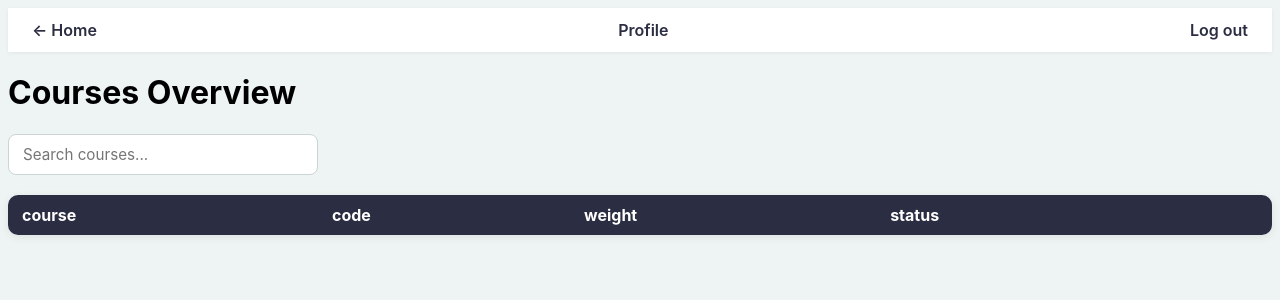
After one commit to hadi-lab/uni_system, a Flask app: page /coursesoverview in a window 1280 px wide. The commit adds this page. Shown: the top 300 px of the page. Run offline with Flask 3, Linux system fonts and the light colour scheme; the visitor is signed in with stand-in values (Sample User, id 1); lists and menus that the app fills with data are empty.

Commit message:
complete single-semester system: auth, programs, weighted grading, prereqs, enrollment caps, full UI

```diff
--- a/app.py
+++ b/app.py
@@ -36,12 +36,13 @@ class exams(db.Model):
     course_code = db.Column(db.Integer, db.ForeignKey('courses.code'),nullable=False)
     date=db.Column(db.Date,nullable=False)
     name = db.Column(db.String(200))
+    weight=db.Column(db.Integer,nullable=False)
 class assignments(db.Model):
     assignment_id=db.Column(db.Integer,primary_key=True)
     course_code = db.Column(db.Integer, db.ForeignKey('courses.code'),nullable=False)
     name = db.Column(db.String(200))
     date = db.Column(db.Date, nullable=False)
-
+    weight=db.Column(db.Integer,nullable=False)
 class program(db.Model):
     id = db.Column(db.Integer, primary_key=True)
     name = db.Column(db.String(200))
@@ -62,6 +63,14 @@ class assignment_grades(db.Model):
 class prerequisites(db.Model):
     course_code = db.Column(db.Integer, db.ForeignKey('courses.code'), primary_key=True)
     required_course = db.Column(db.Integer, db.ForeignKey('courses.code'), primary_key=True)
+
+def weight_ok(coursecode, new_weight):
+    total = 0
+    for e in exams.query.filter_by(course_code=coursecode).all():
+        total += e.weight
+    for a in assignments.query.filter_by(course_code=coursecode).all():
+        total += a.weight
+    return total + int(new_weight) <= 100
 
 def in_program(s_id, coursecode):
     me = student.query.get(s_id)
@@ -117,6 +126,10 @@ def password_ok(pw):
 
 @app.route('/login',methods=['GET','POST'])
 def login():
+    if session.get('student_id'):
+        return redirect(url_for('options'))
+    if session.get('is_staff'):
+        return redirect(url_for('staff_entry'))
     if request.method=='POST':
         found=student.query.filter_by(email=request.form['email']).first()
         if found and check_password_hash(found.password_hash,request.form['password']):
@@ -212,15 +225,32 @@ def gradingpage():
     all_courses=courses.query.all()
     chosen=request.values.get('course_code')
     roster=None
-    item=None
     items_exams=None
     items_assignments=None
+    graded_exam_ids=set()
+    graded_assignment_ids=set()
+    all_grades = {}
     if chosen:
         student_ids=[r.student_id for r in registered.query.filter_by(course_code=chosen).all()]
         roster=student.query.filter(student.id.in_(student_ids)).all()
         items_exams=exams.query.filter_by(course_code=chosen).all()
         items_assignments=assignments.query.filter_by(course_code=chosen).all()
-    return render_template('gradingpage.html', courses=all_courses, chosen=chosen,roster=roster, items_exams=items_exams, items_assignments=items_assignments)
+        for e in items_exams:
+            all_grades[f'exam:{e.exam_id}'] = {
+                g.student_id: g.grade
+                for g in exam_grades.query.filter_by(exam_id=e.exam_id).all()
+            }
+        for a in items_assignments:
+            all_grades[f'assignment:{a.assignment_id}'] = {
+                g.student_id: g.grade
+                for g in assignment_grades.query.filter_by(assignment_id=a.assignment_id).all()
+            }
+
+        exam_ids = [e.exam_id for e in items_exams]
+        assignment_ids = [a.assignment_id for a in items_assignments]
+        graded_exam_ids = {g.exam_id for g in exam_grades.query.filter(exam_grades.exam_id.in_(exam_ids)).all()}
+        graded_assignment_ids = {g.assignment_id for g in assignment_grades.query.filter(assignment_grades.assignment_id.in_(assignment_ids)).all()}
+    return render_template('gradingpage.html', courses=all_courses, chosen=chosen,roster=roster, items_exams=items_exams, items_assignments=items_assignments,graded_exam_ids=graded_exam_ids,graded_assignment_ids=graded_assignment_ids,all_grades=all_grades)
 @app.route('/gradeitem',methods=['POST'])
 @staff_required
 def grade_item():
@@ -297,18 +327,21 @@ def addassignment():
 
     if request.method=='POST':
         course_id=request.form['coursecode']
-        assignment_id=request.form['assignmentid']
         assignment_name=request.form['name']
         date=request.form['date']
+        weight=request.form['weight']
         date_obj = datetime.strptime(date, '%Y-%m-%d').date()
-        newassignment=assignments(course_code=course_id,assignment_id=assignment_id,date=date_obj,name=assignment_name)
+        newassignment=assignments(course_code=course_id,date=date_obj,name=assignment_name,weight=weight)
         if not courses.query.get(course_id):
             return render_template('backdoor.html',error='invalid course',programs=program.query.all(),courses=courses.query.all())
+        if not weight_ok(course_id, weight):
+            return render_template('backdoor.html', error='weights would exceed 100 for this course',programs=program.query.all(), courses=courses.query.all())
+
         try:
             db.session.add(newassignment)
             db.session.commit()
             return redirect(url_for('backdoor', added='assignment'))
-        except:
+        except Exception:
             db.session.rollback()
             return 'error'
     return render_template('backdoor.html',programs=program.query.all(),courses=courses.query.all())
@@ -318,27 +351,32 @@ def addassignment():
 def addexam():
     if request.method=='POST':
         course_id=request.form['coursecode']
-        exam_id=request.form['examid']
         exam_name=request.form['name']
         date=request.form['date']
+        weight=request.form['weight']
         date_obj = datetime.strptime(date, '%Y-%m-%d').date()
-        newexam=exams(course_code=course_id,name=exam_name,exam_id=exam_id,date=date_obj)
+        newexam=exams(course_code=course_id,name=exam_name,date=date_obj,weight=weight)
+
         if not courses.query.get(course_id):
             return render_template('backdoor.html',error='invalid course',programs=program.query.all(),courses=courses.query.all())
+        if not weight_ok(course_id, weight):
+            return render_template('backdoor.html', error='weights would exceed 100 for this course',programs=program.query.all(), courses=courses.query.all())
         try:
             db.session.add(newexam)
             db.session.commit()
             return redirect(url_for('backdoor', added='exam'))
-        except:
+        except Exception:
             db.session.rollback()
             return 'error'
     return render_template('backdoor.html',programs=program.query.all(),courses=courses.query.all())
+
+
 @app.route('/addprogram',methods=['GET','POST'])
 def addprogram():
     if request.method=='POST':
         name=request.form['name']
-        id=request.form['programid']
-        new=program(id=id,name=name)
+
+        new=program(name=name)
         try:
             db.session.add(new)
             db.session.commit()
@@ -376,11 +414,22 @@ def registering():
         me=student.query.get(s_id)
         all_courses=courses.query.join(program_courses).filter(program_courses.program_id == me.program_id).all()
 
-        registered_codes=[r.course_code for r in registered.query.filter_by(student_id=s_id).all()]
-        allowed = [c for c in all_courses if meets_prereqs(s_id, c.code)]
+        my_reg = registered.query.filter_by(student_id=s_id).all()
+        registered_codes = [r.course_code for r in my_reg if r.grade is None]
+        completed_codes  = [r.course_code for r in my_reg if r.grade is not None]
+        allowed = [c for c in all_courses if c.code not in completed_codes and meets_prereqs(s_id, c.code)]
         return render_template('client.html',courses=allowed,s_id=s_id,registered_codes=registered_codes)
     except:
         return 'error'
+@app.route('/mycourses')
+@student_required
+def my_courses():
+    s_id = session.get('student_id')
+    rows = registered.query.filter_by(student_id=s_id).all()
+    course_lookup = {c.code: c.name for c in courses.query.all()}
+    in_progress = [{'course': course_lookup[r.course_code]} for r in rows if r.grade is None]
+    completed   = [{'course': course_lookup[r.course_code], 'grade': r.grade,'passed': r.grade >= PASS_MARK} for r in rows if r.grade is not None]
+    return render_template('mycourses.html', in_progress=in_progress, completed=completed)
 
 @app.route('/dashboard')
 @student_required
@@ -437,8 +486,9 @@ def results():
     s_id = session.get('student_id')
     rows = registered.query.filter_by(student_id=s_id).all()
     course_lookup = {c.code: c.name for c in courses.query.all()}
-    results = [{'course': course_lookup[r.course_code],'grade': r.grade,'passed': r.grade is not None and r.grade >= PASS_MARK}for r in rows]
-    return render_template('results.html', results=results)
+    in_progress = [{'course': course_lookup[r.course_code]} for r in rows if r.grade is None]
+    results = [{'course': course_lookup[r.course_code], 'grade': r.grade, 'passed': r.grade >= PASS_MARK} for r in rows if r.grade is not None]
+    return render_template('results.html', results=results,in_progress=in_progress)
 
 
 @app.route('/staff-login',methods=['GET','POST'])
@@ -454,6 +504,34 @@ def staff_login():
             return render_template('staff-login.html', error='wrong password')
     return render_template('staff-login.html')
 
+@app.route('/profile')
+@student_required
+def profile():
+    s_id = session.get('student_id')
+    me = student.query.get(s_id)
+    program_name = program.query.get(me.program_id).name if me.program_id else None
+    return render_template('profile.html', student=me, program_name=program_name)
+
+@app.route('/coursesoverview')
+@staff_required
+def courses_overview():
+    all_courses = courses.query.all()
+    summary = []
+    for c in all_courses:
+        total = (sum(e.weight for e in exams.query.filter_by(course_code=c.code).all())+ sum(a.weight for a in assignments.query.filter_by(course_code=c.code).all()))
+        summary.append({'course': c.name, 'code': c.code,'total_weight': total, 'complete': total == 100})
+    return render_template('coursesoverview.html', summary=summary)
+
+@app.route('/coursedetail/<int:code>')
+@staff_required
+def course_detail(code):
+    course = courses.query.get(code)
+    if not course:
+        return 'no such course', 404
+    c_exams = exams.query.filter_by(course_code=code).all()
+    c_assignments = assignments.query.filter_by(course_code=code).all()
+    total = sum(e.weight for e in c_exams) + sum(a.weight for a in c_assignments)
+    return render_template('coursedetail.html', course=course,exams=c_exams, assignments=c_assignments,total_weight=total, complete=(total == 100))
 
 
 
--- a/static/styles.css
+++ b/static/styles.css
@@ -294,3 +294,78 @@ button, input, select {
     font-family: inherit;
     cursor: pointer;
 }
+.results-page { max-width: 700px; margin: 40px auto; }
+.results-page h1 { color: var(--navy); text-align: left;}
+.results-page h2 { color: var(--navy); margin-top: 32px; margin-bottom: 12px; }
+.topnav {
+    display: flex;
+    justify-content: space-between;
+    padding: 12px 24px;
+    background: white;
+    box-shadow: 0 1px 4px rgba(0,0,0,0.06);
+    margin-bottom: 20px;
+}
+.topnav a { text-decoration: none; color: var(--navy); font-weight: 600; }
+.topnav a:hover { color: var(--teal); }
+.profile-page { max-width: 480px; margin: 40px auto; }
+
+.profile-card {
+    background: white;
+    border-radius: 12px;
+    padding: 36px;
+    box-shadow: 0 2px 8px rgba(0,0,0,0.08);
+    text-align: center;
+}
+
+.avatar {
+    width: 72px; height: 72px;
+    border-radius: 50%;
+    background: var(--teal);
+    color: white;
+    font-size: 1.6em;
+    font-weight: bold;
+    display: flex;
+    align-items: center;
+    justify-content: center;
+    margin: 0 auto 16px;
+    text-transform: uppercase;
+}
+
+.profile-card h1 { color: var(--navy); margin: 0 0 24px; }
+
+.profile-field {
+    display: flex;
+    justify-content: space-between;
+    padding: 12px 0;
+    border-bottom: 1px solid #eef3f4;
+    text-align: left;
+}
+.profile-field:last-child { border-bottom: none; }
+
+.field-label { color: #778; font-size: 0.9em; }
+.field-value { color: var(--navy); font-weight: 600; }
+.detail-page { max-width: 700px; margin: 40px auto; }
+.detail-page h1 { color: var(--navy); }
+.detail-page h2 { color: var(--navy); margin-top: 28px; }
+
+.back-link { color: var(--teal); text-decoration: none; font-size: 0.9em; }
+.back-link:hover { text-decoration: underline; }
+
+.weight-status { font-weight: 600; }
+.weight-status.ok { color: var(--green); }
+.weight-status.warn { color: var(--red); }
+.hub-cards { max-width: 900px; margin: 0 auto; }
+.overview #search {
+    padding: 10px 14px;
+    border: 1.5px solid #ccd4d6;
+    border-radius: 8px;
+    font-family: inherit;
+    font-size: 0.95em;
+    width: 280px;
+    margin-bottom: 20px;
+    background: white;
+}
+.overview #search:focus {
+    outline: none;
+    border-color: var(--teal);
+}
--- a/templates/base.html
+++ b/templates/base.html
@@ -7,6 +7,25 @@
     <title>{% block title %}University System{% endblock %}</title>
 </head>
 <body>
+
+    {% if session.get('student_id') %}
+    <nav class="topnav">
+        {% if request.endpoint != 'options' %}
+        <a href="/options">← Home</a>
+        {% endif %}
+        {% if request.endpoint != 'profile' %}
+            <a href="/profile">Profile</a>
+        {% endif %}
+        <a href="/logout">Log out</a>
+    </nav>
+    {% elif session.get('is_staff') %}
+    <nav class="topnav">
+        {% if request.endpoint != 'staff_entry' %}
+            <a href="/staff_entry">← Home</a>
+        {% endif %}
+        <a href="/logout">Log out</a>
+    </nav>
+    {% endif %}
     {% block content %}{% endblock %}
 </body>
 </html>
--- /dev/null
+++ b/templates/coursesoverview.html
@@ -0,0 +1,40 @@
+{% extends "base.html" %}
+{% block content %}
+<div class="overview">
+    <h1>Courses Overview</h1>
+
+    <input type="text" id="search" placeholder="Search courses..." onkeyup="filterCourses()">
+
+    <table id="coursetable">
+        <thead>
+            <tr><th>course</th> <th>code</th> <th>weight</th> <th>status</th> <th></th></tr>
+        </thead>
+        <tbody>
+        {% for c in summary %}
+        <tr>
+            <td>{{ c.course }}</td>
+            <td>{{ c.code }}</td>
+            <td>{{ c.total_weight }}%</td>
+            <td>
+                {% if c.complete %}<span class="badge pass">complete</span>
+                {% else %}<span class="badge fail">incomplete</span>{% endif %}
+            </td>
+            <td><a href="/coursedetail/{{ c.code }}">view</a></td>
+        </tr>
+        {% endfor %}
+        </tbody>
+    </table>
+</div>
+
+<script>
+function filterCourses() {
+    const q = document.getElementById('search').value.toLowerCase();
+    const rows = document.querySelectorAll('#coursetable tbody tr');
+    rows.forEach(row => {
+        const name = row.cells[0].textContent.toLowerCase();
+        const code = row.cells[1].textContent.toLowerCase();
+        row.style.display = (name.includes(q) || code.includes(q)) ? '' : 'none';
+    });
+}
+</script>
+{% endblock %}
--- a/templates/staff_entry.html
+++ b/templates/staff_entry.html
@@ -17,6 +17,12 @@
             <p>Grade exams and assignments for enrolled students</p>
         </a>
 
+        <a href="/coursesoverview" class="hub-card">
+            <svg xmlns="http://www.w3.org/2000/svg" width="24" height="24" viewBox="0 0 24 24" fill="none" stroke="currentColor" stroke-width="2" stroke-linecap="round" stroke-linejoin="round"><path d="M3 3v18h18"/><rect x="7" y="10" width="3" height="8"/><rect x="12" y="6" width="3" height="12"/><rect x="17" y="13" width="3" height="5"/></svg>
+            <h2>Courses Overview</h2>
+            <p>Review each course's items and weight totals</p>
+        </a>
+
     </div>
 </div>
 {% endblock %}
```
Also changed, not shown: templates/backdoor.html (+4 -16 lines), templates/coursedetail.html (added, +39 -0 lines), templates/gradingpage.html (+20 -2 lines), templates/mycourses.html (added, +23 -0 lines), templates/profile.html (added, +22 -0 lines), templates/results.html (+22 -6 lines).
